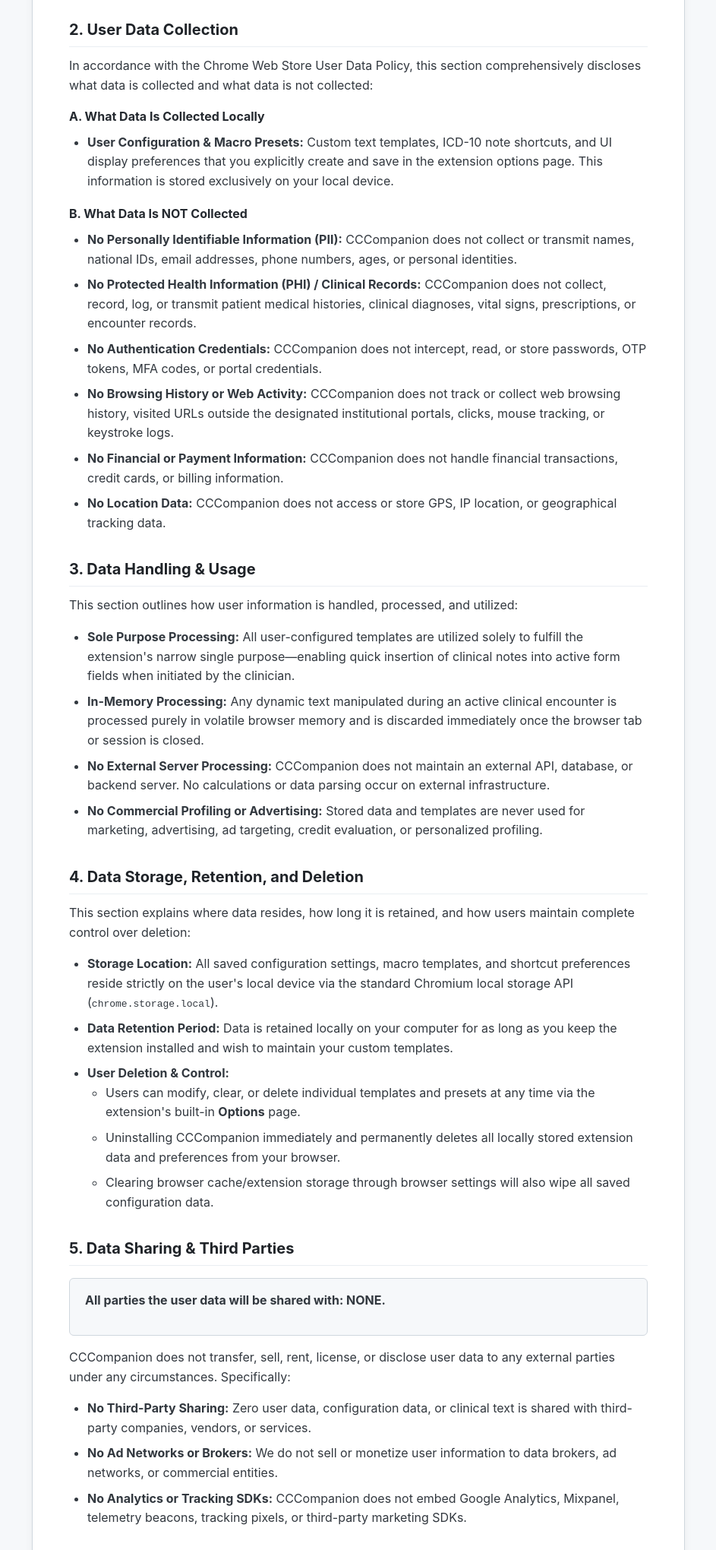
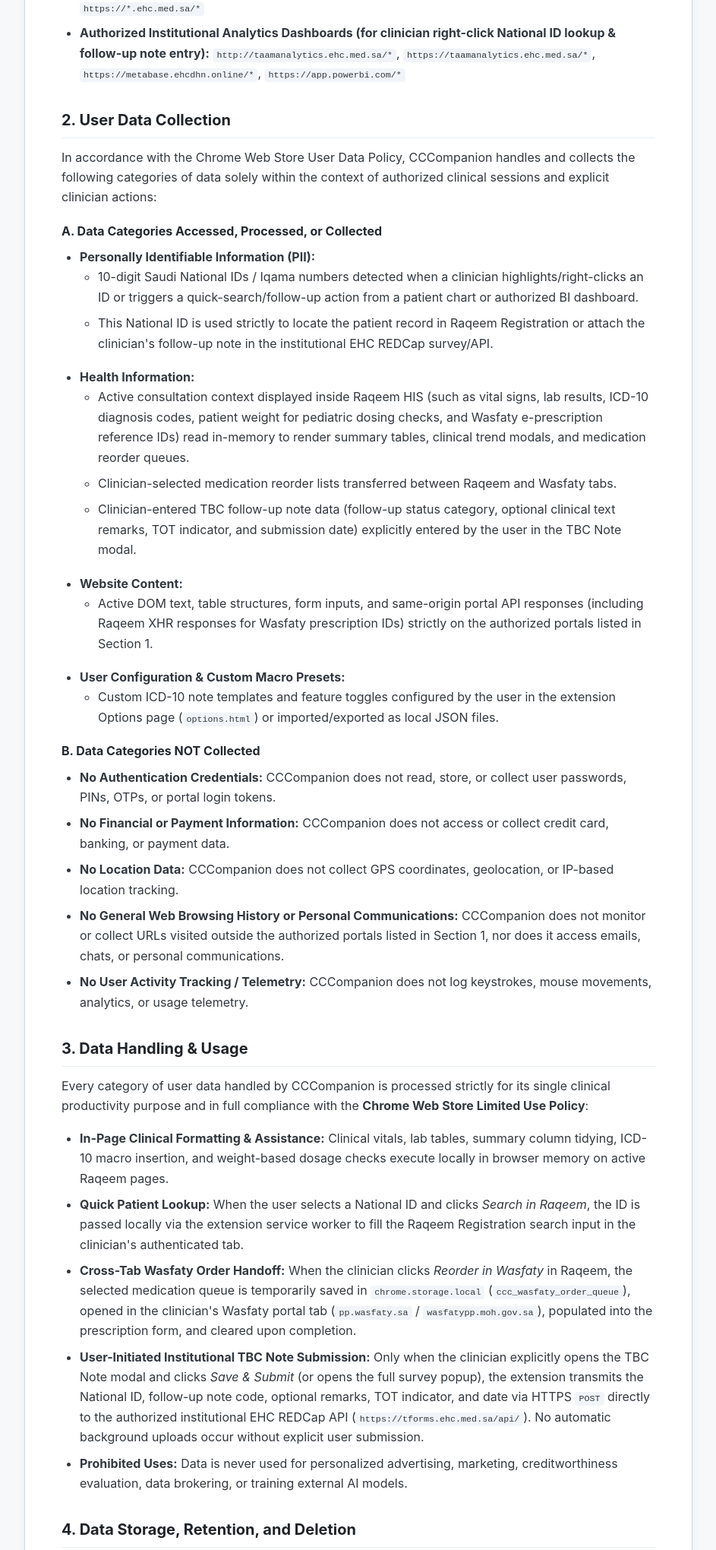
Before and after one commit to tal-tufaif/privacy-policy, a plain HTML site: page index.html in a window 1280 px wide. Shown: the part 685-2725 px from the top of the page at 76% size, without its empty margins (168-1111 px from the left). Drawn offline with Linux system fonts and the light colour scheme.

Commit message:
Accurately disclose PII, Health Info, Website Content, and EHC REDCap data handling

```diff
--- a/index.html
+++ b/index.html
@@ -13,18 +13,17 @@
             --bg-page: #f6f8fa;
             --bg-card: #ffffff;
             --border-color: #d0d7de;
-            --accent-green: #0e7090;
         }
         * { box-sizing: border-box; margin: 0; padding: 0; }
         body {
             font-family: -apple-system, BlinkMacSystemFont, "Segoe UI", Helvetica, Arial, sans-serif;
             background-color: var(--bg-page);
             color: var(--text-main);
-            line-height: 1.6;
+            line-height: 1.65;
             padding: 40px 20px;
         }
         .container {
-            max-width: 860px;
+            max-width: 880px;
             margin: 0 auto;
             background: var(--bg-card);
             border: 1px solid var(--border-color);
@@ -67,7 +66,7 @@
         h3 {
             font-size: 16px;
             color: #24292f;
-            margin-top: 16px;
+            margin-top: 18px;
             margin-bottom: 8px;
         }
         p {
@@ -81,6 +80,12 @@
         li {
             margin-bottom: 8px;
             color: #32383f;
+        }
+        code {
+            background: #f1f5f9;
+            padding: 2px 5px;
+            border-radius: 4px;
+            font-size: 0.9em;
         }
         .highlight-box {
             background-color: #f0f7ff;
@@ -101,6 +106,9 @@
             border-radius: 6px;
             margin: 16px 0;
         }
+        .notice-box p:last-child {
+            margin-bottom: 0;
+        }
         .footer {
             margin-top: 40px;
             padding-top: 24px;
@@ -120,92 +128,123 @@
 <body>
     <div class="container">
         <div class="header">
-            <span class="badge">Official Privacy Disclosure</span>
+            <span class="badge">Official Privacy Policy &amp; User Data Disclosure</span>
             <h1>Privacy Policy for CCCompanion</h1>
             <div class="meta">
-                <strong>Extension Name:</strong> CCCompanion | <strong>Target Version:</strong> 5.1.72 | <strong>Publisher:</strong> Tayseer Al-Tufaif | <strong>Last Updated:</strong> November 24, 2026
+                <strong>Extension Name:</strong> CCCompanion | <strong>Version:</strong> 5.1.72 | <strong>Publisher:</strong> Tayseer Al-Tufaif | <strong>Last Updated:</strong> November 24, 2026
             </div>
         </div>
 
         <div class="highlight-box">
-            <p><strong>Summary:</strong> CCCompanion functions 100% locally in your browser. It does not operate remote servers, does not transmit user data across networks, and shares zero information with third parties. All user macros and templates stay securely stored on your local machine.</p>
+            <p><strong>Overview:</strong> CCCompanion is a clinical workflow automation extension for healthcare professionals using authorized Saudi Ministry of Health (MOH) and Eastern Health Cluster (EHC) clinical systems. This Privacy Policy discloses exactly what user data is collected, accessed, handled, stored, and shared—including local browser storage and user-initiated submissions to authorized institutional clinical portals.</p>
         </div>
 
-        <h2>1. Overview & Single Purpose</h2>
-        <p>CCCompanion is a specialized clinical workflow automation extension built for healthcare professionals and care coordinators operating within the Saudi Ministry of Health (MOH) <strong>Raqeem Health Information System</strong> (<code>moh.raqeem.sa</code>, <code>raqeem.anat.sa</code>) and the <strong>Wasfaty</strong> electronic prescription platform (<code>wasfaty.sa</code>).</p>
-        <p><strong>Single Purpose:</strong> To streamline repetitive outpatient clinical documentation tasks by assisting clinicians with visit note templating, ICD-10 diagnosis code shortcuts, and electronic prescription navigation directly within their active medical record sessions.</p>
+        <h2>1. Single Purpose &amp; Authorized Portals</h2>
+        <p>CCCompanion's single purpose is to streamline repetitive outpatient clinical documentation, e-prescription reorders, and care-coordination workflows directly inside authorized institutional portals:</p>
+        <ul>
+            <li><strong>Raqeem Health Information System (HIS):</strong> <code>https://moh.raqeem.sa/*</code>, <code>https://raqeem.anat.sa/*</code></li>
+            <li><strong>Wasfaty E-Prescription Portal:</strong> <code>https://pp.wasfaty.sa/*</code>, <code>https://wasfatypp.moh.gov.sa/*</code></li>
+            <li><strong>Eastern Health Cluster (EHC) Clinical Forms / REDCap:</strong> <code>https://tforms.ehc.med.sa/*</code>, <code>https://*.ehc.med.sa/*</code></li>
+            <li><strong>Authorized Institutional Analytics Dashboards (for clinician right-click National ID lookup &amp; follow-up note entry):</strong> <code>http://taamanalytics.ehc.med.sa/*</code>, <code>https://taamanalytics.ehc.med.sa/*</code>, <code>https://metabase.ehcdhn.online/*</code>, <code>https://app.powerbi.com/*</code></li>
+        </ul>
 
         <h2>2. User Data Collection</h2>
-        <p>In accordance with the Chrome Web Store User Data Policy, this section comprehensively discloses what data is collected and what data is not collected:</p>
-        <h3>A. What Data Is Collected Locally</h3>
+        <p>In accordance with the Chrome Web Store User Data Policy, CCCompanion handles and collects the following categories of data solely within the context of authorized clinical sessions and explicit clinician actions:</p>
+
+        <h3>A. Data Categories Accessed, Processed, or Collected</h3>
         <ul>
-            <li><strong>User Configuration & Macro Presets:</strong> Custom text templates, ICD-10 note shortcuts, and UI display preferences that you explicitly create and save in the extension options page. This information is stored exclusively on your local device.</li>
-        </ul>
-        <h3>B. What Data Is NOT Collected</h3>
-        <ul>
-            <li><strong>No Personally Identifiable Information (PII):</strong> CCCompanion does not collect or transmit names, national IDs, email addresses, phone numbers, ages, or personal identities.</li>
-            <li><strong>No Protected Health Information (PHI) / Clinical Records:</strong> CCCompanion does not collect, record, log, or transmit patient medical histories, clinical diagnoses, vital signs, prescriptions, or encounter records.</li>
-            <li><strong>No Authentication Credentials:</strong> CCCompanion does not intercept, read, or store passwords, OTP tokens, MFA codes, or portal credentials.</li>
-            <li><strong>No Browsing History or Web Activity:</strong> CCCompanion does not track or collect web browsing history, visited URLs outside the designated institutional portals, clicks, mouse tracking, or keystroke logs.</li>
-            <li><strong>No Financial or Payment Information:</strong> CCCompanion does not handle financial transactions, credit cards, or billing information.</li>
-            <li><strong>No Location Data:</strong> CCCompanion does not access or store GPS, IP location, or geographical tracking data.</li>
-        </ul>
-
-        <h2>3. Data Handling & Usage</h2>
-        <p>This section outlines how user information is handled, processed, and utilized:</p>
-        <ul>
-            <li><strong>Sole Purpose Processing:</strong> All user-configured templates are utilized solely to fulfill the extension's narrow single purpose—enabling quick insertion of clinical notes into active form fields when initiated by the clinician.</li>
-            <li><strong>In-Memory Processing:</strong> Any dynamic text manipulated during an active clinical encounter is processed purely in volatile browser memory and is discarded immediately once the browser tab or session is closed.</li>
-            <li><strong>No External Server Processing:</strong> CCCompanion does not maintain an external API, database, or backend server. No calculations or data parsing occur on external infrastructure.</li>
-            <li><strong>No Commercial Profiling or Advertising:</strong> Stored data and templates are never used for marketing, advertising, ad targeting, credit evaluation, or personalized profiling.</li>
-        </ul>
-
-        <h2>4. Data Storage, Retention, and Deletion</h2>
-        <p>This section explains where data resides, how long it is retained, and how users maintain complete control over deletion:</p>
-        <ul>
-            <li><strong>Storage Location:</strong> All saved configuration settings, macro templates, and shortcut preferences reside strictly on the user's local device via the standard Chromium local storage API (<code>chrome.storage.local</code>).</li>
-            <li><strong>Data Retention Period:</strong> Data is retained locally on your computer for as long as you keep the extension installed and wish to maintain your custom templates.</li>
-            <li><strong>User Deletion & Control:</strong>
+            <li><strong>Personally Identifiable Information (PII):</strong>
                 <ul>
-                    <li>Users can modify, clear, or delete individual templates and presets at any time via the extension's built-in <strong>Options</strong> page.</li>
-                    <li>Uninstalling CCCompanion immediately and permanently deletes all locally stored extension data and preferences from your browser.</li>
-                    <li>Clearing browser cache/extension storage through browser settings will also wipe all saved configuration data.</li>
+                    <li>10-digit Saudi National IDs / Iqama numbers detected when a clinician highlights/right-clicks an ID or triggers a quick-search/follow-up action from a patient chart or authorized BI dashboard.</li>
+                    <li>This National ID is used strictly to locate the patient record in Raqeem Registration or attach the clinician's follow-up note in the institutional EHC REDCap survey/API.</li>
+                </ul>
+            </li>
+            <li><strong>Health Information:</strong>
+                <ul>
+                    <li>Active consultation context displayed inside Raqeem HIS (such as vital signs, lab results, ICD-10 diagnosis codes, patient weight for pediatric dosing checks, and Wasfaty e-prescription reference IDs) read in-memory to render summary tables, clinical trend modals, and medication reorder queues.</li>
+                    <li>Clinician-selected medication reorder lists transferred between Raqeem and Wasfaty tabs.</li>
+                    <li>Clinician-entered TBC follow-up note data (follow-up status category, optional clinical text remarks, TOT indicator, and submission date) explicitly entered by the user in the TBC Note modal.</li>
+                </ul>
+            </li>
+            <li><strong>Website Content:</strong>
+                <ul>
+                    <li>Active DOM text, table structures, form inputs, and same-origin portal API responses (including Raqeem XHR responses for Wasfaty prescription IDs) strictly on the authorized portals listed in Section 1.</li>
+                </ul>
+            </li>
+            <li><strong>User Configuration &amp; Custom Macro Presets:</strong>
+                <ul>
+                    <li>Custom ICD-10 note templates and feature toggles configured by the user in the extension Options page (<code>options.html</code>) or imported/exported as local JSON files.</li>
                 </ul>
             </li>
         </ul>
 
-        <h2>5. Data Sharing & Third Parties</h2>
-        <div class="notice-box">
-            <p><strong>All parties the user data will be shared with: NONE.</strong></p>
-        </div>
-        <p>CCCompanion does not transfer, sell, rent, license, or disclose user data to any external parties under any circumstances. Specifically:</p>
+        <h3>B. Data Categories NOT Collected</h3>
         <ul>
-            <li><strong>No Third-Party Sharing:</strong> Zero user data, configuration data, or clinical text is shared with third-party companies, vendors, or services.</li>
-            <li><strong>No Ad Networks or Brokers:</strong> We do not sell or monetize user information to data brokers, ad networks, or commercial entities.</li>
-            <li><strong>No Analytics or Tracking SDKs:</strong> CCCompanion does not embed Google Analytics, Mixpanel, telemetry beacons, tracking pixels, or third-party marketing SDKs.</li>
+            <li><strong>No Authentication Credentials:</strong> CCCompanion does not read, store, or collect user passwords, PINs, OTPs, or portal login tokens.</li>
+            <li><strong>No Financial or Payment Information:</strong> CCCompanion does not access or collect credit card, banking, or payment data.</li>
+            <li><strong>No Location Data:</strong> CCCompanion does not collect GPS coordinates, geolocation, or IP-based location tracking.</li>
+            <li><strong>No General Web Browsing History or Personal Communications:</strong> CCCompanion does not monitor or collect URLs visited outside the authorized portals listed in Section 1, nor does it access emails, chats, or personal communications.</li>
+            <li><strong>No User Activity Tracking / Telemetry:</strong> CCCompanion does not log keystrokes, mouse movements, analytics, or usage telemetry.</li>
         </ul>
 
-        <h2>6. Permissions and Scoped Use</h2>
-        <p>CCCompanion requests only the minimum necessary permissions required to operate:</p>
+        <h2>3. Data Handling &amp; Usage</h2>
+        <p>Every category of user data handled by CCCompanion is processed strictly for its single clinical productivity purpose and in full compliance with the <strong>Chrome Web Store Limited Use Policy</strong>:</p>
         <ul>
-            <li><strong>Host Permissions (<code>moh.raqeem.sa</code>, <code>raqeem.anat.sa</code>, <code>wasfaty.sa</code>):</strong> Restricted strictly to injecting clinical automation content scripts into designated institutional healthcare portals to assist clinicians with form filling. No data is extracted or transmitted outside these origins.</li>
-            <li><strong>Storage (<code>chrome.storage.local</code>):</strong> Required to preserve user-customized clinical note presets and options locally on the device.</li>
-            <li><strong>Context Menus (<code>contextMenus</code>):</strong> Enables right-click context menu shortcuts for quick template insertion inside the Raqeem interface.</li>
-            <li><strong>Tabs (<code>tabs</code>):</strong> Used exclusively to detect existing hospital portal tabs and open the local extension configuration (<code>options.html</code>) page.</li>
+            <li><strong>In-Page Clinical Formatting &amp; Assistance:</strong> Clinical vitals, lab tables, summary column tidying, ICD-10 macro insertion, and weight-based dosage checks execute locally in browser memory on active Raqeem pages.</li>
+            <li><strong>Quick Patient Lookup:</strong> When the user selects a National ID and clicks <em>Search in Raqeem</em>, the ID is passed locally via the extension service worker to fill the Raqeem Registration search input in the clinician's authenticated tab.</li>
+            <li><strong>Cross-Tab Wasfaty Order Handoff:</strong> When the clinician clicks <em>Reorder in Wasfaty</em> in Raqeem, the selected medication queue is temporarily saved in <code>chrome.storage.local</code> (<code>ccc_wasfaty_order_queue</code>), opened in the clinician's Wasfaty portal tab (<code>pp.wasfaty.sa</code> / <code>wasfatypp.moh.gov.sa</code>), populated into the prescription form, and cleared upon completion.</li>
+            <li><strong>User-Initiated Institutional TBC Note Submission:</strong> Only when the clinician explicitly opens the TBC Note modal and clicks <em>Save &amp; Submit</em> (or opens the full survey popup), the extension transmits the National ID, follow-up note code, optional remarks, TOT indicator, and date via HTTPS <code>POST</code> directly to the authorized institutional EHC REDCap API (<code>https://tforms.ehc.med.sa/api/</code>). No automatic background uploads occur without explicit user submission.</li>
+            <li><strong>Prohibited Uses:</strong> Data is never used for personalized advertising, marketing, creditworthiness evaluation, data brokering, or training external AI models.</li>
         </ul>
 
-        <h2>7. Remote Code and Security Practices</h2>
+        <h2>4. Data Storage, Retention, and Deletion</h2>
         <ul>
-            <li><strong>Zero Remote Code:</strong> In strict compliance with Chrome Web Store and Microsoft Edge policies, CCCompanion does not load, fetch, or execute any remote code, eval() statements, dynamic external scripts, or remote WebAssembly. All executable code is packaged locally within the published extension archive.</li>
-            <li><strong>Volatile Memory Only:</strong> Clinical form interactions happen entirely within the active DOM session. No copies of clinical consultations or patient files are written to disk.</li>
+            <li><strong>Local Device Storage (<code>chrome.storage.local</code> &amp; page <code>localStorage</code>):</strong>
+                <ul>
+                    <li>User preferences and custom ICD-10 presets (<code>cccompanionCustomMacros</code>, <code>cccCommunityScreening</code>, <code>cccSymptomsSuggestion</code>, <code>cccShowAiAssistant</code>, <code>cccTidyColumns</code>) remain stored locally on the user's computer until edited or deleted by the user.</li>
+                    <li>Temporary Wasfaty medication handoff payloads (<code>ccc_wasfaty_order_queue</code>) are stored transiently in <code>chrome.storage.local</code> only during transfer between Raqeem and Wasfaty and are automatically removed once consumed or cancelled.</li>
+                    <li>Users can modify or delete saved templates at any time in <code>options.html</code>, or uninstall CCCompanion to permanently purge all local extension storage.</li>
+                </ul>
+            </li>
+            <li><strong>Institutional Server Storage (EHC REDCap):</strong>
+                <ul>
+                    <li>TBC follow-up note records explicitly submitted by the clinician are stored within the Eastern Health Cluster REDCap database (<code>tforms.ehc.med.sa</code>) in accordance with EHC and Saudi Ministry of Health institutional data governance and medical record retention policies.</li>
+                    <li>The developer does not maintain any personal or independent third-party cloud database or server infrastructure.</li>
+                </ul>
+            </li>
         </ul>
 
-        <h2>8. Compliance with Store Developer Policies</h2>
-        <p>This privacy policy complies with the <strong>Google Chrome Web Store Developer Program Policies</strong> (including the User Data FAQ, Prominent Disclosure, and Limited Use requirements) and the <strong>Microsoft Edge Add-ons Developer Policies</strong>.</p>
+        <h2>5. Data Sharing &amp; All Third Parties</h2>
+        <div class="notice-box">
+            <p><strong>Comprehensive List of All Parties User Data May Be Shared With or Transferred To:</strong></p>
+            <ul style="margin-top: 8px; margin-bottom: 8px;">
+                <li><strong>1. Eastern Health Cluster (EHC) / Saudi Ministry of Health Institutional REDCap System (<code>https://tforms.ehc.med.sa/</code>):</strong> Receives user-submitted TBC clinical follow-up note records (National ID, follow-up note selection, optional remarks, TOT flag, and date) exclusively when a clinician explicitly triggers a TBC Note submission.</li>
+                <li><strong>2. Authorized Clinical Portals Operated by the User's Institution (<code>moh.raqeem.sa</code>, <code>raqeem.anat.sa</code>, <code>pp.wasfaty.sa</code>, <code>wasfatypp.moh.gov.sa</code>):</strong> User-initiated actions (such as searching a patient National ID or populating a Wasfaty medication reorder) pass data directly into the clinician's own authenticated browser session on these institutional portals.</li>
+                <li><strong>3. Commercial Third Parties, Advertisers, Data Brokers, Analytics Vendors, or Unrelated External Servers:</strong> <strong>NONE.</strong> CCCompanion does not sell, rent, trade, or share user data with any advertising platforms, analytics providers, data brokers, or unauthorized third parties.</li>
+            </ul>
+        </div>
+
+        <h2>6. Permissions &amp; Host Access Justification</h2>
+        <ul>
+            <li><strong><code>storage</code>:</strong> Saves custom clinical macro presets and feature toggles locally (<code>chrome.storage.local</code>) and temporarily stages Wasfaty medication reorder queues between Raqeem and Wasfaty tabs.</li>
+            <li><strong><code>contextMenus</code>:</strong> Adds right-click context menu shortcuts ("Search in Raqeem" and "Fill TBC Note") for selected 10-digit National IDs.</li>
+            <li><strong><code>tabs</code>:</strong> Detects or opens authorized Raqeem and Wasfaty browser tabs to execute clinician-triggered patient searches and e-prescription transfers.</li>
+            <li><strong>Host Permissions (<code>moh.raqeem.sa</code>, <code>raqeem.anat.sa</code>, <code>pp.wasfaty.sa</code>, <code>wasfatypp.moh.gov.sa</code>, <code>tforms.ehc.med.sa</code>, <code>app.powerbi.com</code>) &amp; Content Script Origins (<code>*.ehc.med.sa</code>, <code>taamanalytics.ehc.med.sa</code>, <code>metabase.ehcdhn.online</code>):</strong> Required to render workflow UI helpers inside Raqeem/Wasfaty, capture selected National IDs on authorized BI dashboards, handle EHC survey popups, and transmit user-initiated TBC notes to the EHC REDCap API.</li>
+        </ul>
+
+        <h2>7. Security &amp; User Consent</h2>
+        <ul>
+            <li><strong>Prominent Disclosure &amp; Affirmative Consent:</strong> Before installation, all data handling practices are prominently disclosed in the Chrome Web Store listing and this Privacy Policy. Inside the extension, external data transmissions (TBC Note submission to EHC REDCap, Wasfaty order transfer, and Raqeem ID lookup) occur only upon explicit, affirmative clinician action (clicking the action button or context menu command).</li>
+            <li><strong>Transport Encryption:</strong> All communications with authorized institutional endpoints (including <code>https://tforms.ehc.med.sa/api/</code>) are encrypted over HTTPS/TLS with <code>credentials: 'omit'</code>.</li>
+            <li><strong>No Remote Code:</strong> CCCompanion does not load or execute remote JavaScript, <code>eval()</code>, or external WebAssembly. All executable code is bundled inside the verified extension package.</li>
+        </ul>
+
+        <h2>8. Chrome Web Store Limited Use Compliance</h2>
+        <p>The handling and use of all user data received or processed by CCCompanion strictly adheres to the <strong>Chrome Web Store User Data Policy</strong>, including the <strong>Limited Use</strong> requirements, as well as the Microsoft Edge Add-ons Developer Policies.</p>
 
         <div class="footer">
-            <h2>9. Contact & Support</h2>
-            <p>If you have any questions, inquiries, or feedback regarding CCCompanion or this Privacy Policy, please contact the developer directly:</p>
+            <h2>9. Contact &amp; Inquiries</h2>
+            <p>For questions, data inquiries, or support regarding CCCompanion or this Privacy Policy, please contact:</p>
             <p>
                 <strong>Developer / Publisher:</strong> Tayseer Al-Tufaif<br>
                 <strong>Email:</strong> <a href="mailto:t_tufaif@hotmail.com">t_tufaif@hotmail.com</a><br>
```
Also changed, not shown: 1 other file.
